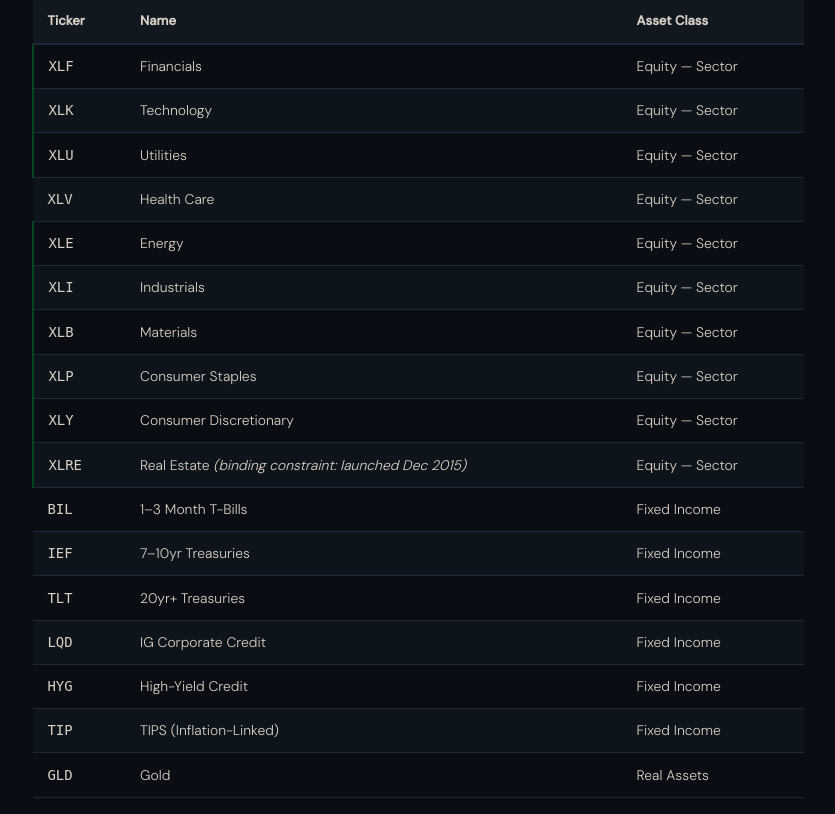
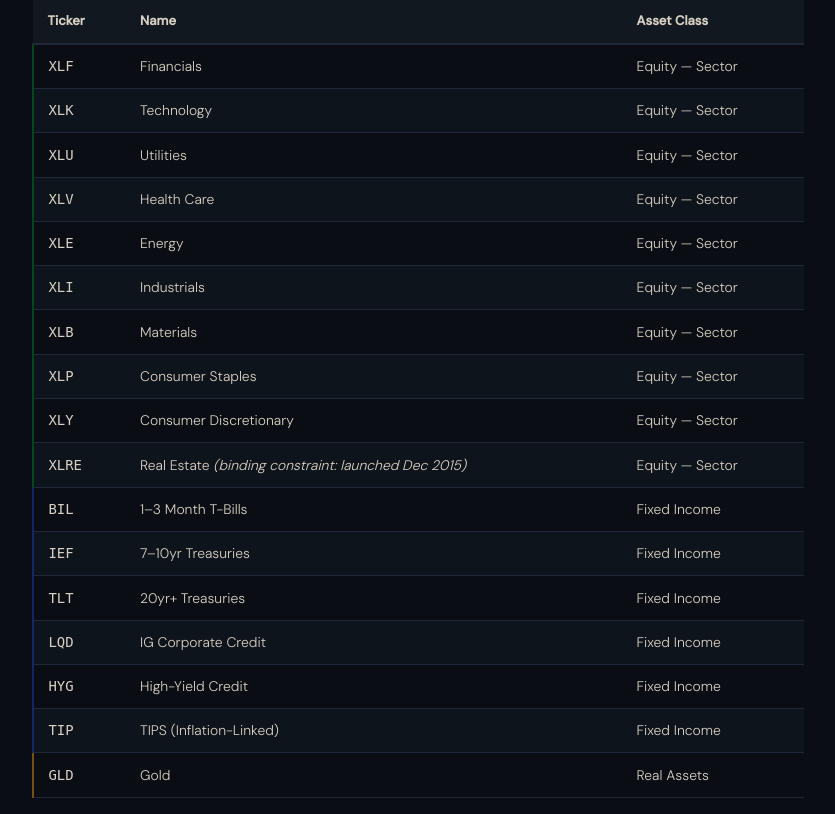
Before and after one commit to tmacpherson6/investment_advisor_dashboard_capstone, a Flask app: page /report in a window 1280 px wide. Shown: the part 5686-6500 px from the top of the page, without its empty margins (270-1105 px from the left). Run offline with Flask 3, Linux system fonts and the light colour scheme; parts of the project's set-up code (start-up, migrations or seed data) failed here and were passed over; some libraries are stand-ins or nearby versions; some web fonts are replaced.

Commit message:
designed to separate equities, fixed income, and real assets

```diff
--- a/templates/report.html
+++ b/templates/report.html
@@ -839,7 +839,7 @@
 
                         <tr><td style="border-left:2px solid rgba(0, 108, 38, 0.589); rgba(34,197,94,0.14);"><code>XLU</code></td><td>Utilities</td><td>Equity — Sector</td></tr>
 
-                        <tr><td><code>XLV</code></td><td>Health Care</td><td>Equity — Sector</td></tr>
+                        <tr><td style="border-left:2px solid rgba(0, 108, 38, 0.589); rgba(34,197,94,0.14);"><code>XLV</code></td><td>Health Care</td><td>Equity — Sector</td></tr>
 
                         <tr><td style="border-left:2px solid rgba(0, 108, 38, 0.589); rgba(34,197,94,0.14);"><code>XLE</code></td><td>Energy</td><td>Equity — Sector</td></tr>
 
@@ -857,13 +857,15 @@
 
 
 
-                        <tr><td><code>BIL</code></td><td>1–3 Month T-Bills</td><td>Fixed Income</td></tr>
-                        <tr><td><code>IEF</code></td><td>7–10yr Treasuries</td><td>Fixed Income</td></tr>
-                        <tr><td><code>TLT</code></td><td>20yr+ Treasuries</td><td>Fixed Income</td></tr>
-                        <tr><td><code>LQD</code></td><td>IG Corporate Credit</td><td>Fixed Income</td></tr>
-                        <tr><td><code>HYG</code></td><td>High-Yield Credit</td><td>Fixed Income</td></tr>
-                        <tr><td><code>TIP</code></td><td>TIPS (Inflation-Linked)</td><td>Fixed Income</td></tr>
-                        <tr><td><code>GLD</code></td><td>Gold</td><td>Real Assets</td></tr>
+                        <tr><td style="border-left:2px solid rgba(24, 55, 159, 0.589); rgba(34,197,94,0.14);"><code>BIL</code></td><td>1–3 Month T-Bills</td><td>Fixed Income</td></tr>
+                        <tr><td style="border-left:2px solid rgba(24, 55, 159, 0.589); rgba(34,197,94,0.14);"><code>IEF</code></td><td>7–10yr Treasuries</td><td>Fixed Income</td></tr>
+                        <tr><td style="border-left:2px solid rgba(24, 55, 159, 0.589); rgba(34,197,94,0.14);"><code>TLT</code></td><td>20yr+ Treasuries</td><td>Fixed Income</td></tr>
+                        <tr><td style="border-left:2px solid rgba(24, 55, 159, 0.589); rgba(34,197,94,0.14);"><code>LQD</code></td><td>IG Corporate Credit</td><td>Fixed Income</td></tr>
+                        <tr><td style="border-left:2px solid rgba(24, 55, 159, 0.589); rgba(34,197,94,0.14);"><code>HYG</code></td><td>High-Yield Credit</td><td>Fixed Income</td></tr>
+                        <tr><td style="border-left:2px solid rgba(24, 55, 159, 0.589); rgba(34,197,94,0.14);"><code>TIP</code></td><td>TIPS (Inflation-Linked)</td><td>Fixed Income</td></tr>
+
+
+                        <tr><td style="border-left:2px solid rgba(196, 124, 17, 0.589); rgba(34,197,94,0.14);"><code>GLD</code></td><td>Gold</td><td>Real Assets</td></tr>
                     </tbody>
                 </table>
             </div>
```
